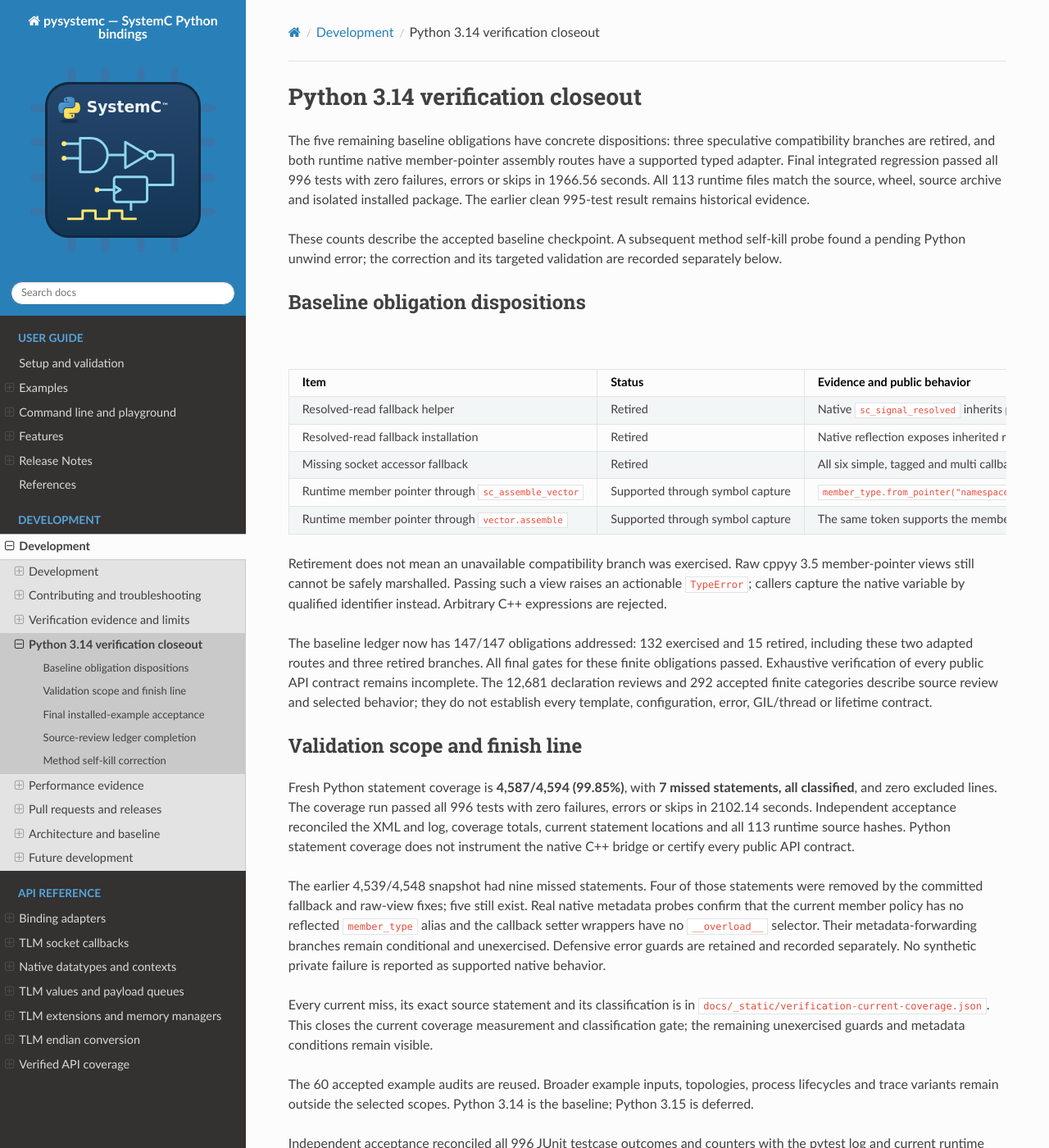
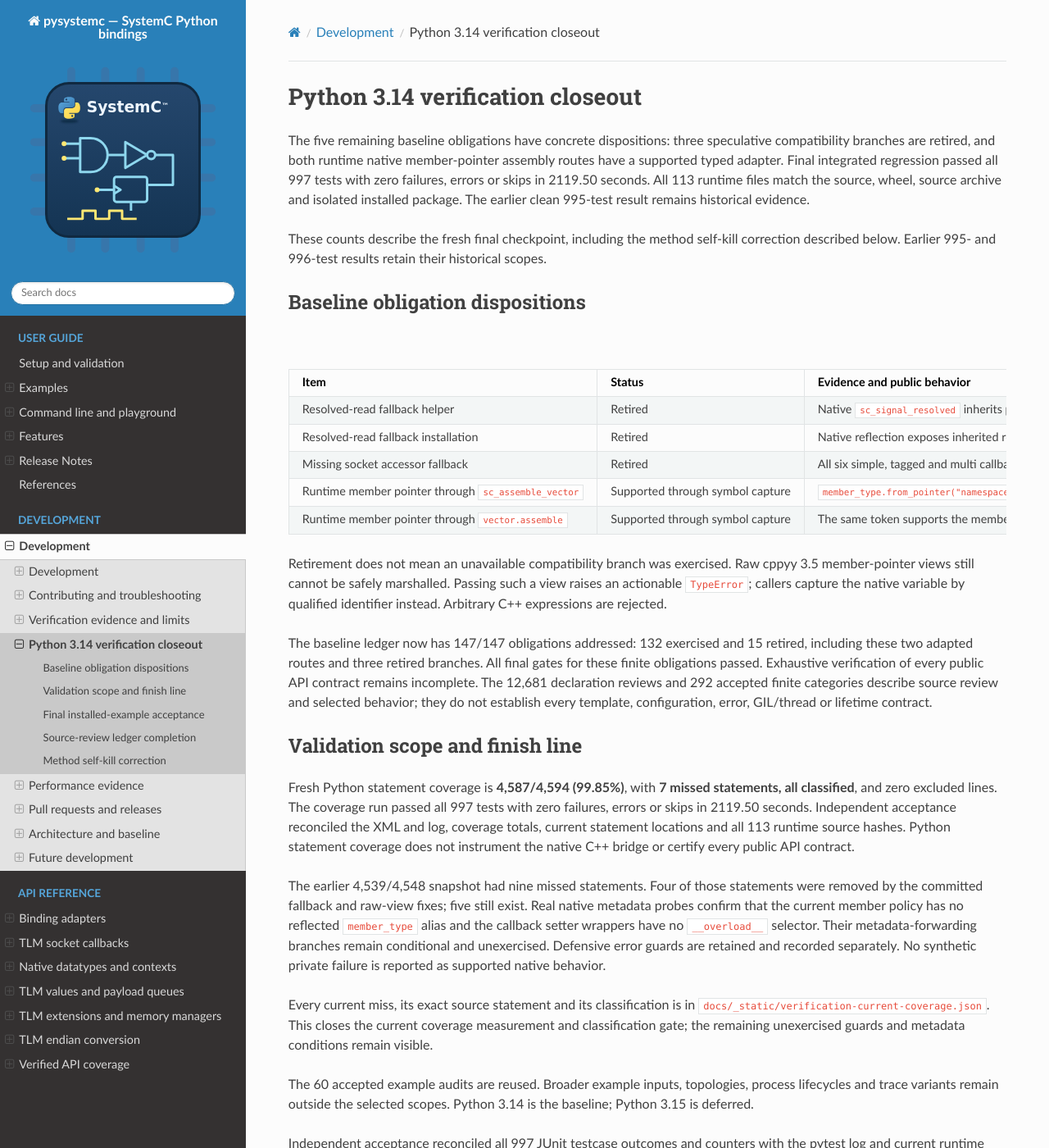
Before and after one commit to amal-khailtash/pysystemc, a Sphinx documentation site: the page built from docs/development/verification-closeout.rst, in a window 1280 px wide and 1400 px high. Shown: the whole window at 82% size. Built offline with Sphinx 7.4.7 and the Read the Docs theme 3.1.0, drawn with Linux system fonts in a browser that asks for light colours; some of the changed text lies outside the part shown.

Commit message:
Document the completed finite Python 3.14 verification gates

```diff
--- a/docs/development/verification-closeout.rst
+++ b/docs/development/verification-closeout.rst
@@ -4,14 +4,14 @@ Python 3.14 verification closeout
 The five remaining baseline obligations have concrete dispositions: three
 speculative compatibility branches are retired, and both runtime native
 member-pointer assembly routes have a supported typed adapter. Final integrated
-regression passed all 996 tests with zero failures, errors or skips in
-1966.56 seconds. All 113 runtime files match the source, wheel,
+regression passed all 997 tests with zero failures, errors or skips in
+2119.50 seconds. All 113 runtime files match the source, wheel,
 source archive and isolated installed package. The earlier clean 995-test result
 remains historical evidence.
 
-These counts describe the accepted baseline checkpoint. A subsequent method
-self-kill probe found a pending Python unwind error; the correction and its
-targeted validation are recorded separately below.
+These counts describe the fresh final checkpoint, including the method
+self-kill correction described below. Earlier 995- and 996-test results
+retain their historical scopes.
 
 Baseline obligation dispositions
 --------------------------------
@@ -67,8 +67,8 @@ Validation scope and finish line
 
 Fresh Python statement coverage is **4,587/4,594 (99.85%)**,
 with **7 missed statements, all classified**, and zero excluded lines.
-The coverage run passed all 996 tests with zero failures, errors or skips in
-2102.14 seconds. Independent acceptance reconciled the XML and log,
+The coverage run passed all 997 tests with zero failures, errors or skips in
+2119.50 seconds. Independent acceptance reconciled the XML and log,
 coverage totals, current statement locations and all 113 runtime source hashes.
 Python statement coverage does not instrument the native C++ bridge or certify
 every public API contract.
@@ -90,8 +90,8 @@ The 60 accepted example audits are reused. Broader example inputs, topologies,
 process lifecycles and trace variants remain outside the selected scopes.
 Python 3.14 is the baseline; Python 3.15 is deferred.
 
-Independent acceptance reconciled all 996 JUnit testcase outcomes and counters
-with the pytest log and current runtime hashes. Four fresh installed-package
+Independent acceptance reconciled all 997 JUnit testcase outcomes and counters
+with the pytest log and current runtime hashes. Four earlier installed-package
 models passed native pointer capture, resolved reads, socket accessors and
 thread/reset/kill behavior. No validation or implementation item remains pending
 for this finite closeout.
@@ -112,7 +112,8 @@ the accepted sensitivity comparator runs both that alias and
 ``counter_tb.py``. This inventory correction adds no new model behavior claim.
 Broader inputs, topologies, lifecycle and trace variants remain outside this
 finite acceptance. Counts, artifact identity and evidence digests are recorded
-in ``docs/_static/verification-final-installed-examples.json``.
+in ``docs/_static/verification-finish-line.json``. Earlier installed reports
+retain their original archive identities.
 
 Source-review ledger completion
 -------------------------------
@@ -163,6 +166,7 @@ limits are recorded in ``docs/_static/verification-method-unwind.json``.
 All 90 targeted lifecycle, ownership, reset/teardown and public-start tests passed
 with zero failures or skips. The corrected source matches the uv-built wheel
 and source archive; all three cases also pass from the extracted wheel in
-isolated Python 3.14 processes. The current inventory collects 997 tests;
-the earlier full-suite and coverage results retain their original checkpoints.
+isolated Python 3.14 processes. The final fresh regression passes all 997 tests,
+including this case, with coverage and archive identities reconciled in
+``docs/_static/verification-finish-line.json``.
 The direct-callback prototype has no accepted timing or production integration.
```
Also changed, not shown: other parts of docs/development/verification-closeout.rst (+4 -2 lines), CHANGELOG.md (+5 -0 lines).
